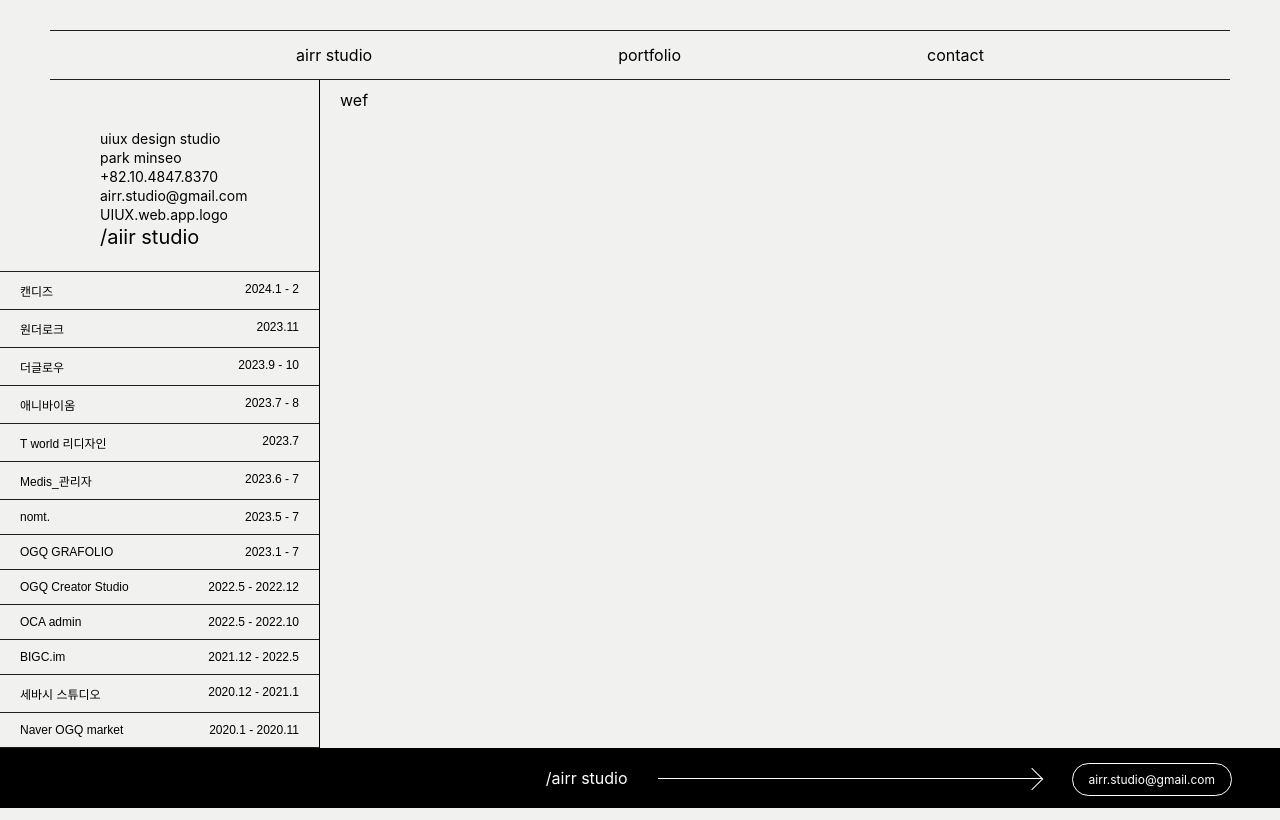
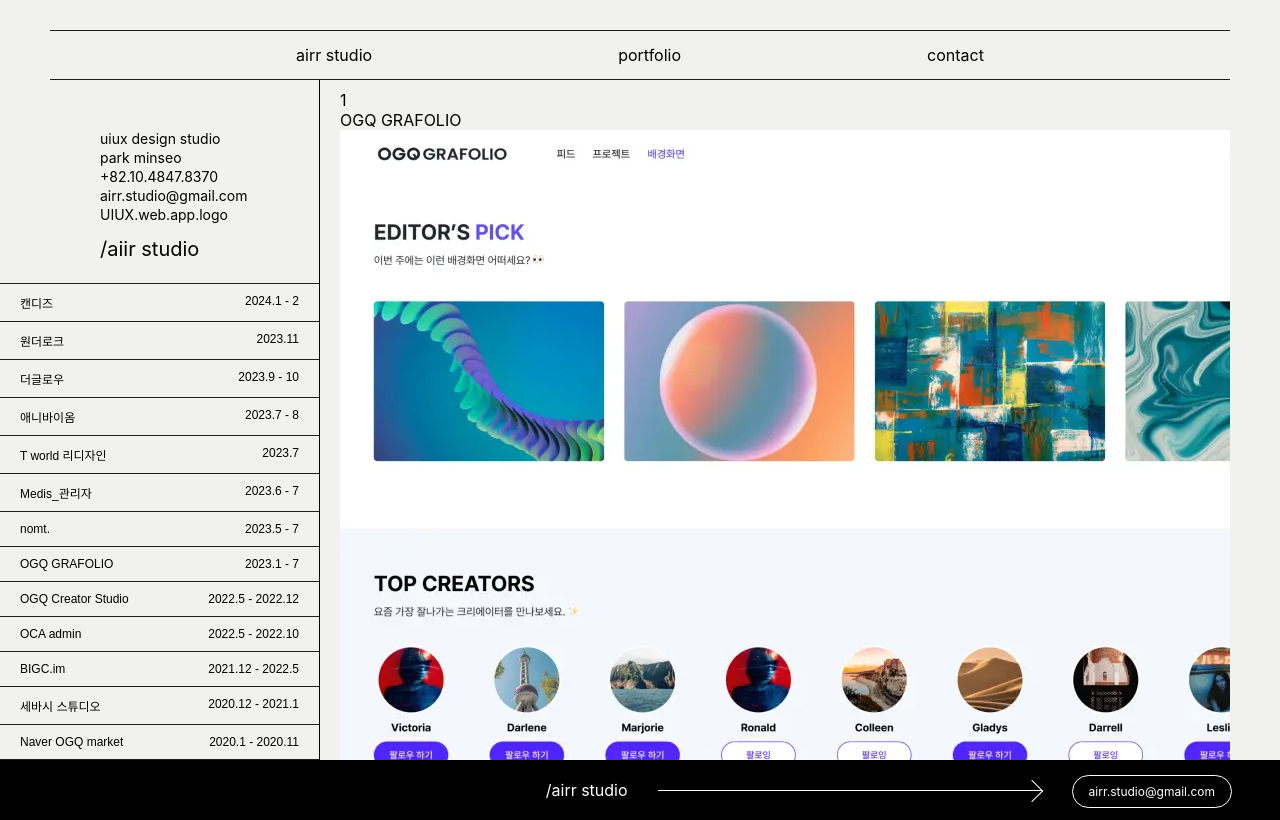
Before and after one commit to YunNote/airrstudio, a Next.js app: page / in a window 1280 px wide. Built offline with nearby package versions, Linux system fonts and the light colour scheme.

Commit message:
feature: 컨텐츠 영역 작업중

```diff
--- /dev/null
+++ b/public/PortFolios.json
@@ -0,0 +1,24 @@
+{
+  "data": [
+    {
+      "id": 1,
+      "title": "OGQ GRAFOLIO",
+      "thumbnail": "/images/ogq_grafolio/OGQ_GRAFOLIO_thumbnail.webp"
+    },
+    {
+      "id": 2,
+      "title": "OGQ GRAFOLIO",
+      "thumbnail": "/images/ogq_grafolio/OGQ_GRAFOLIO_thumbnail.webp"
+    },
+    {
+      "id": 3,
+      "title": "OGQ GRAFOLIO",
+      "thumbnail": "/images/ogq_grafolio/OGQ_GRAFOLIO_thumbnail.webp"
+    },
+    {
+      "id": 4,
+      "title": "OGQ GRAFOLIO",
+      "thumbnail": "/images/ogq_grafolio/OGQ_GRAFOLIO_thumbnail.webp"
+    }
+  ]
+}
--- a/src/app/Main.module.css
+++ b/src/app/Main.module.css
@@ -1,5 +1,5 @@
 .mainContainer {
   display: grid;
   grid-template-columns: 25% 75%;
-
+  height: 85vh;
 }
--- a/src/app/globals.css
+++ b/src/app/globals.css
@@ -32,5 +32,5 @@
 .bodyContainer {
   display: grid;
   height: 100vh;
-  grid-template-rows: 80px auto 60px
+  grid-template-rows: 80px auto 60px;
 }
--- a/src/app/page.js
+++ b/src/app/page.js
@@ -1,12 +1,13 @@
 import styles from './Main.module.css'
 import Left from "@/components/Left/Left";
 import Right from "@/components/Right/Right";
+import {data} from "/public/PortFolios.json";
 
 export default function Main() {
   return (
       <div className={styles.mainContainer}>
         <Left/>
-        <Right/>
+        <Right portfolios={data}/>
       </div>
   );
 }
--- /dev/null
+++ b/src/components/Portfolio/PortFolio.jsx
@@ -0,0 +1,10 @@
+import styles from "@/components/Portfolio/PortFolio.module.css";
+
+export default function PortFolio({portfolio : {id, title, thumbnail}}) {
+
+  return <div>
+    <p>{id}</p>
+    <p>{title}</p>
+    <img src={thumbnail} alt="이미지"/>
+  </div>
+}
--- a/src/components/Right/Right.jsx
+++ b/src/components/Right/Right.jsx
@@ -1,5 +1,10 @@
 import styles from './Right.module.css'
+import PortFolio from "@/components/Portfolio/PortFolio";
 
-export default function Right() {
-  return <div className={styles.right}>wef</div>
+export default function Right({portfolios}) {
+
+  let portfolioComponents = portfolios.map(portfolio => <PortFolio key={portfolio.id} portfolio={portfolio}/>);
+  return <div className={styles.right}>
+    {portfolioComponents}
+  </div>
 }
--- a/src/components/Right/Right.module.css
+++ b/src/components/Right/Right.module.css
@@ -2,4 +2,6 @@
 .right {
   padding: 10px 0 0 20px;
   margin-right: 50px;
+  overflow: scroll;
+  overflow-x: hidden;
 }
```
Also changed, not shown: public/images/ogq_grafolio/OGQ_GRAFOLIO_detail.webp (added), public/images/ogq_grafolio/OGQ_GRAFOLIO_thumbnail.webp (added), src/components/Portfolio/PortFolio.module.css (added).
